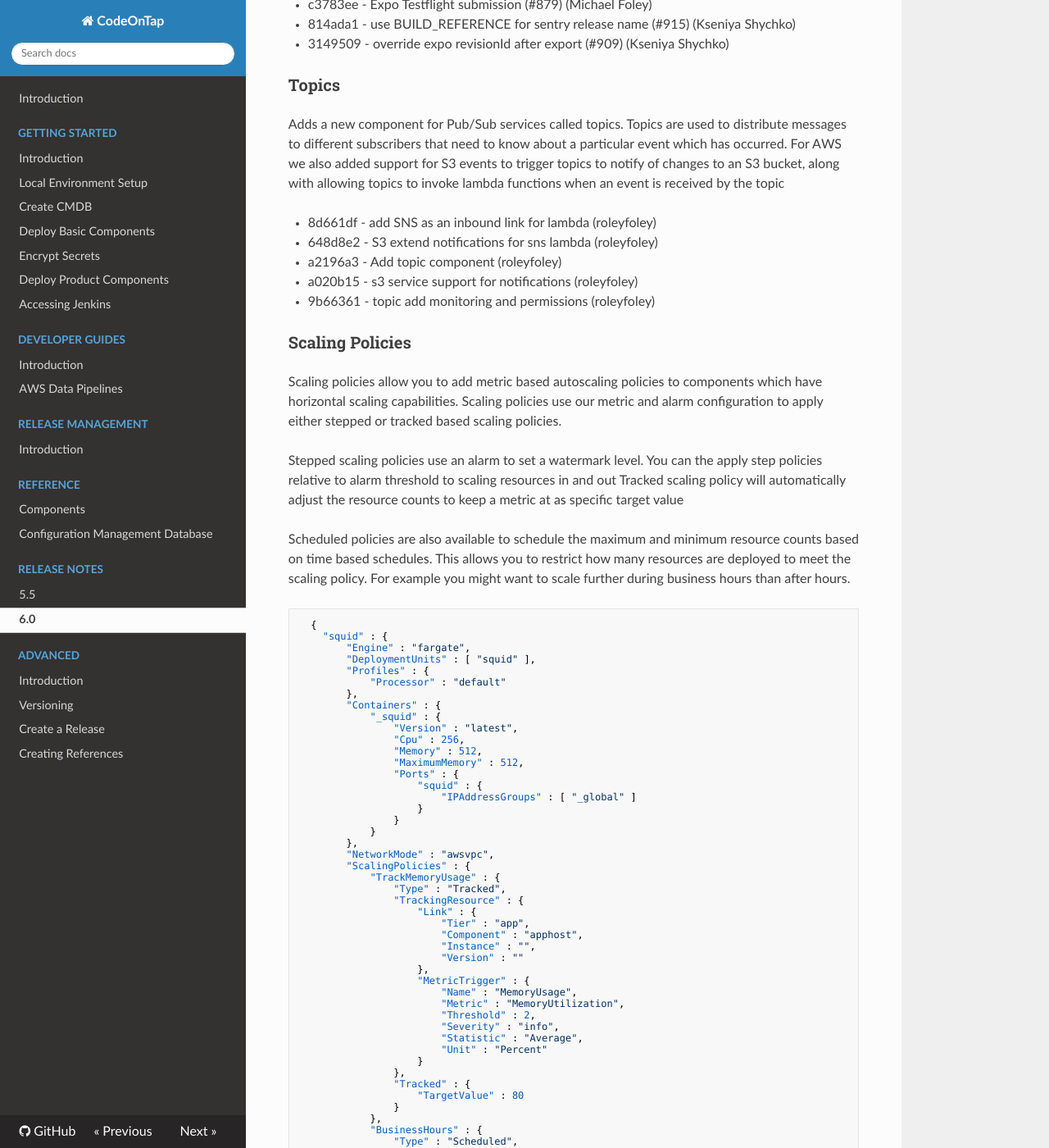
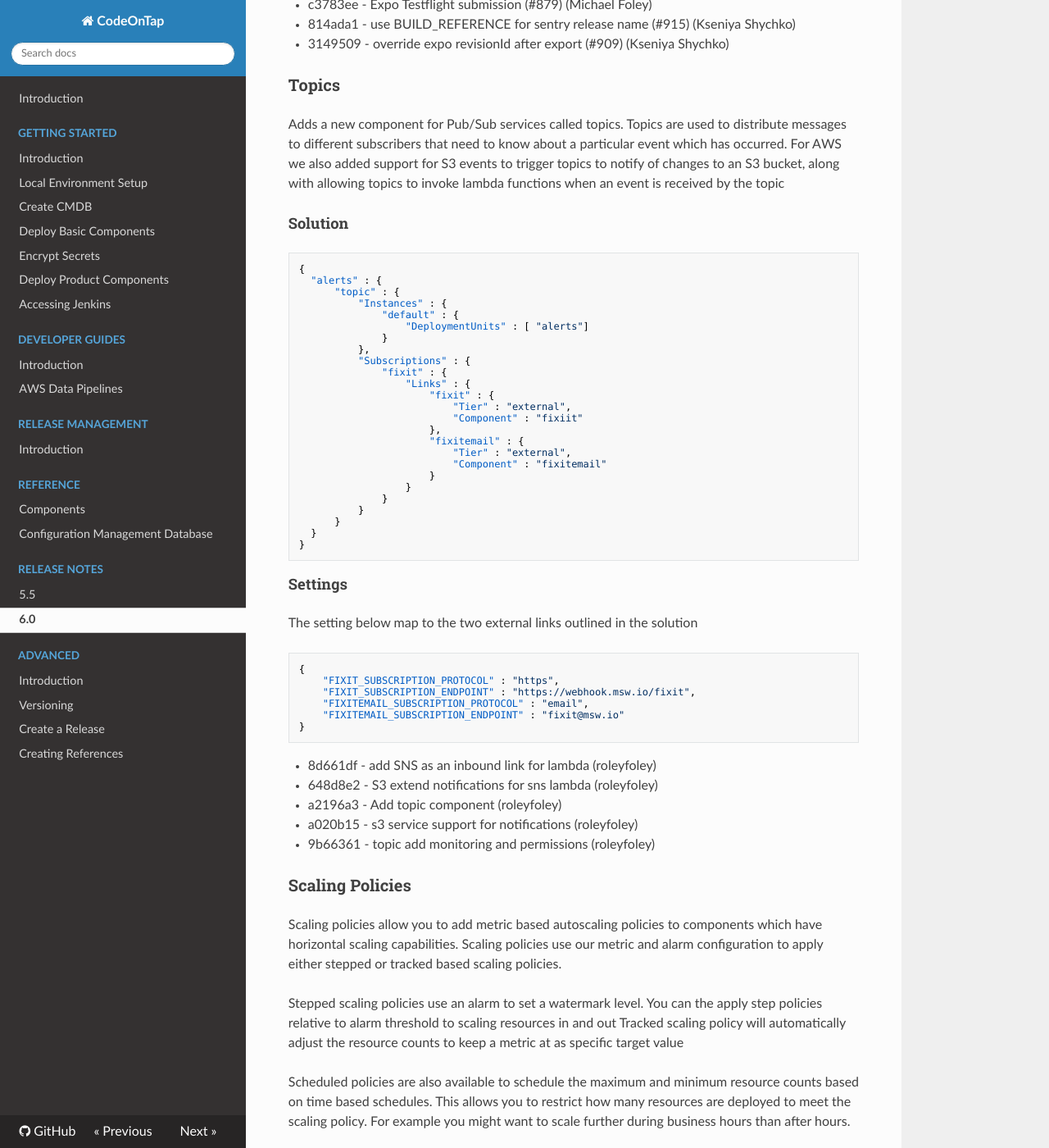
Before and after one commit to codeontap/codeontap, an MkDocs documentation site: the page built from docs/change-logs/6.0.md, in a window 1280 px wide and 1400 px high, scrolled down 5204 px. Shown: the whole window at 82% size. Built offline with MkDocs 1.6.1, drawn with Linux system fonts in a browser that asks for light colours; nearby versions of some CDN libraries.

Commit message:
add topic example

````diff
--- a/docs/change-logs/6.0.md
+++ b/docs/change-logs/6.0.md
@@ -172,6 +172,49 @@ Along with ExpoKit builds we also add support for uploading sourcemaps created u
 ### Topics
 
 Adds a new component for Pub/Sub services called topics. Topics are used to distribute messages to different subscribers that need to know about a particular event which has occurred. For AWS we also added support for S3 events to trigger topics to notify of changes to an S3 bucket, along with allowing topics to invoke lambda functions when an event is received by the topic
+
+#### Solution
+
+```json
+{
+  "alerts" : {
+      "topic" : {
+          "Instances" : {
+              "default" : {
+                  "DeploymentUnits" : [ "alerts"]
+              }
+          },
+          "Subscriptions" : {
+              "fixit" : {
+                  "Links" : {
+                      "fixit" : {
+                          "Tier" : "external",
+                          "Component" : "fixiit"
+                      },
+                      "fixitemail" : {
+                          "Tier" : "external",
+                          "Component" : "fixitemail"
+                      }
+                  }
+              }
+          }
+      }
+  }
+}
+```
+
+#### Settings
+
+The setting below map to the two external links outlined in the solution
+
+```json
+{
+    "FIXIT_SUBSCRIPTION_PROTOCOL" : "https",
+    "FIXIT_SUBSCRIPTION_ENDPOINT" : "https://webhook.msw.io/fixit",
+    "FIXITEMAIL_SUBSCRIPTION_PROTOCOL" : "email",
+    "FIXITEMAIL_SUBSCRIPTION_ENDPOINT" : "fixit@msw.io"
+}
+```
 
 - 8d661df - <feature> add SNS as an inbound link for lambda (roleyfoley)
 - 648d8e2 - <feature> S3 extend notifications for sns lambda (roleyfoley)
````
